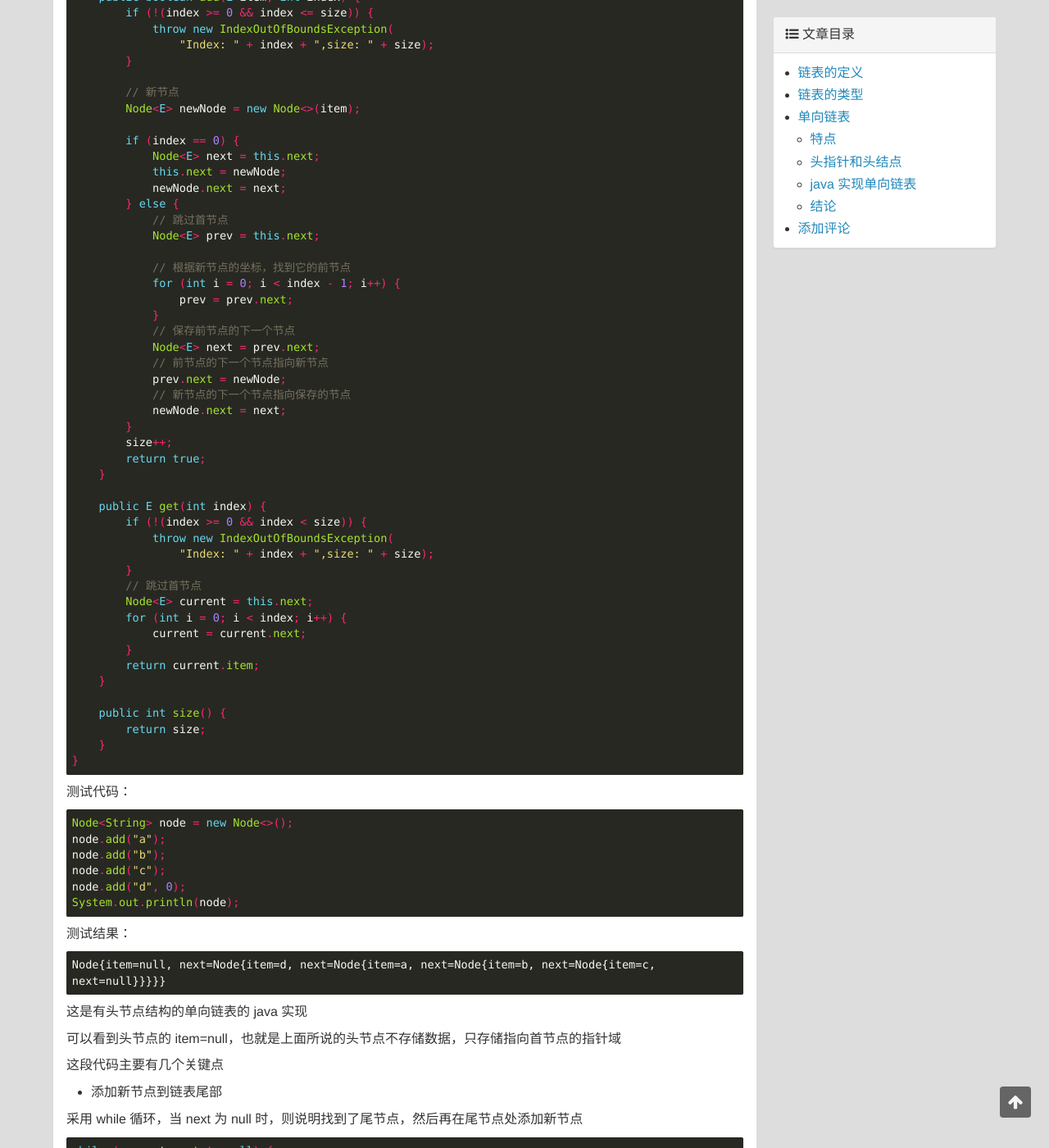
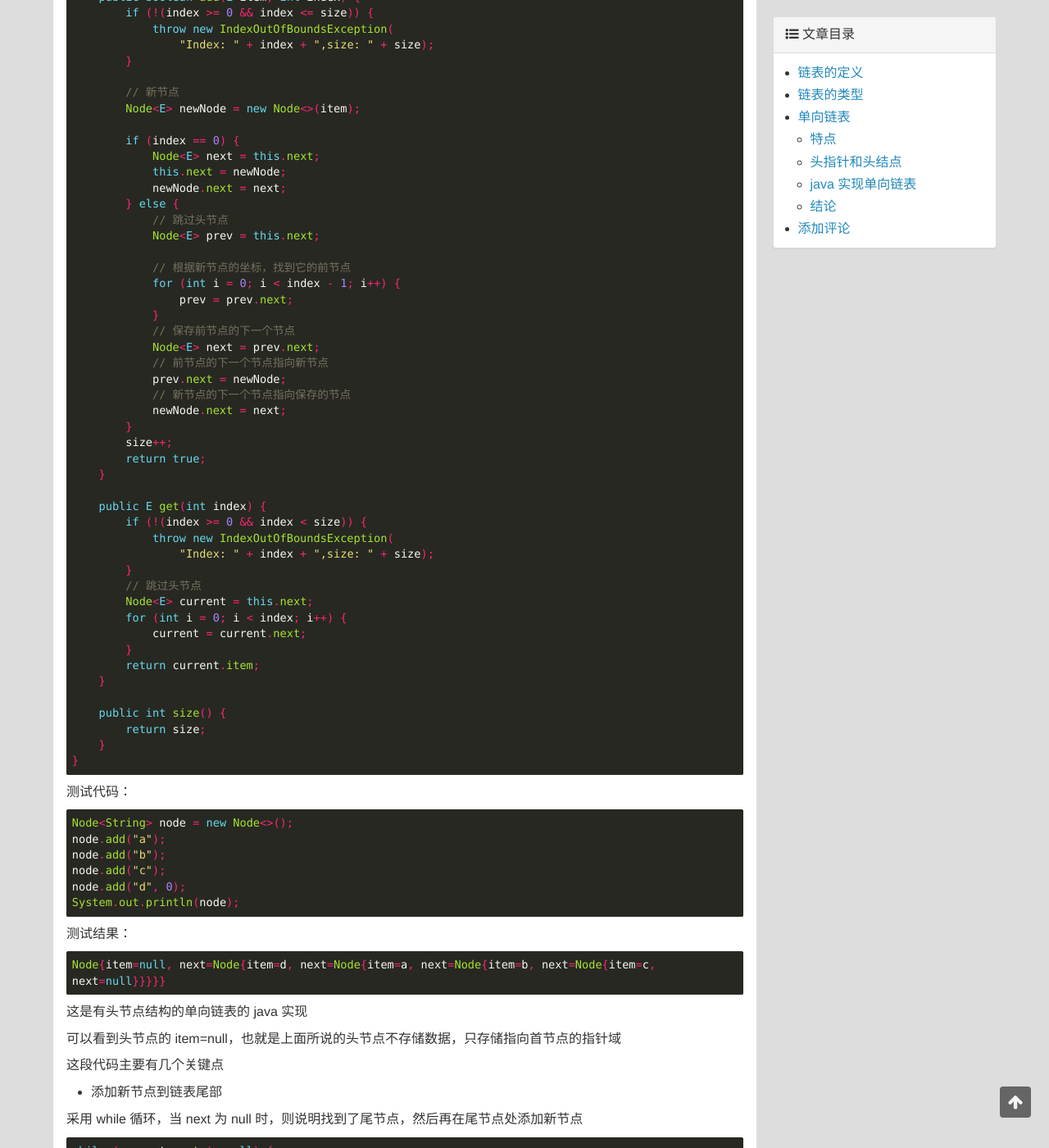
Before and after one commit to miansen/miansen.github.io, a Jekyll site: the page built from _posts/2019-07-08-1.md, in a window 1280 px wide and 1400 px high, scrolled down 2876 px. Shown: the whole window at 82% size. Built offline with Jekyll 4.4.1, drawn with Linux system fonts in a browser that asks for light colours; comment, search, counter and statistics services are not loaded.

Commit message:
update 2019-07-08

````diff
--- a/_posts/2019-07-08-1.md
+++ b/_posts/2019-07-08-1.md
@@ -46,7 +46,7 @@
 **有头节点的结构如图所示：**
 
 ```
-头指针     头节点         首节点(a0)       a1             a2           尾结点(a(n-1))
+头指针     头节点         首节点(a0)          a1             a2           尾结点(a(n-1))
   ↓          ↓              ↓              ↓              ↓                ↓
 hrad -> [null|next] -> [data|next] -> [data|next] -> [data|next] -> [data|null]
                          ↑     ↑
@@ -81,7 +81,7 @@
 **无头节点的结构如图所示：**
 
 ```
-头指针      首节点(a0)      a1             a2        尾结点(a(n-1))
+头指针      首节点(a0)         a1             a2        尾结点(a(n-1))
   ↓          ↓              ↓              ↓              ↓
 hrad -> [data|next] -> [data|next] -> [data|next] -> [data|null]
           ↑     ↑
@@ -114,7 +114,7 @@
 
 
 ```
-头指针     头节点         首节点(a0)       a1             a2           尾结点(a(n-1))
+头指针     头节点         首节点(a0)          a1             a2           尾结点(a(n-1))
   ↓          ↓              ↓              ↓              ↓                ↓
 hrad -> [null|next] -×-> [data|next] -> [data|next] -> [data|next] -> [data|null]
                   ↘     ↗
@@ -153,7 +153,7 @@
 
     public boolean add(E item) {
         Node<E> newNode = new Node<>(item);
-        // 当前节点
+        // 头节点
         Node current = this;
         while (current.next != null) {
             current = current.next;
@@ -177,7 +177,7 @@
             this.next = newNode;
             newNode.next = next;
         } else {
-            // 跳过首节点
+            // 跳过头节点
             Node<E> prev = this.next;
 
             // 根据新节点的坐标，找到它的前节点
@@ -200,7 +200,7 @@
             throw new IndexOutOfBoundsException(
             	"Index: " + index + ",size: " + size);
         }
-        // 跳过首节点
+        // 跳过头节点
         Node<E> current = this.next;
         for (int i = 0; i < index; i++) {
             current = current.next;
@@ -227,7 +227,7 @@
 
 测试结果：
 
-```
+```java
 Node{item=null, next=Node{item=d, next=Node{item=a, next=Node{item=b, next=Node{item=c, next=null}}}}}
 ```
 
````
